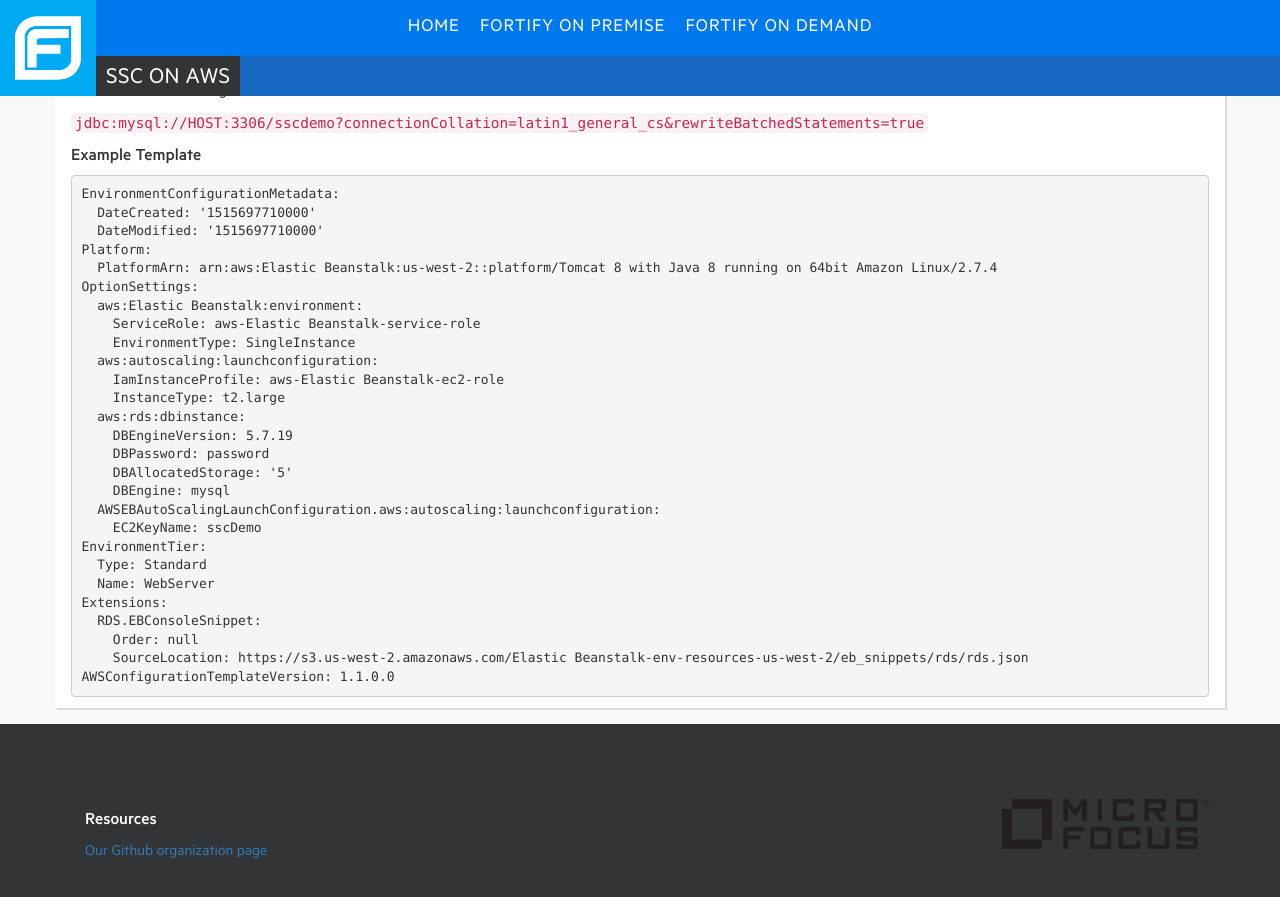
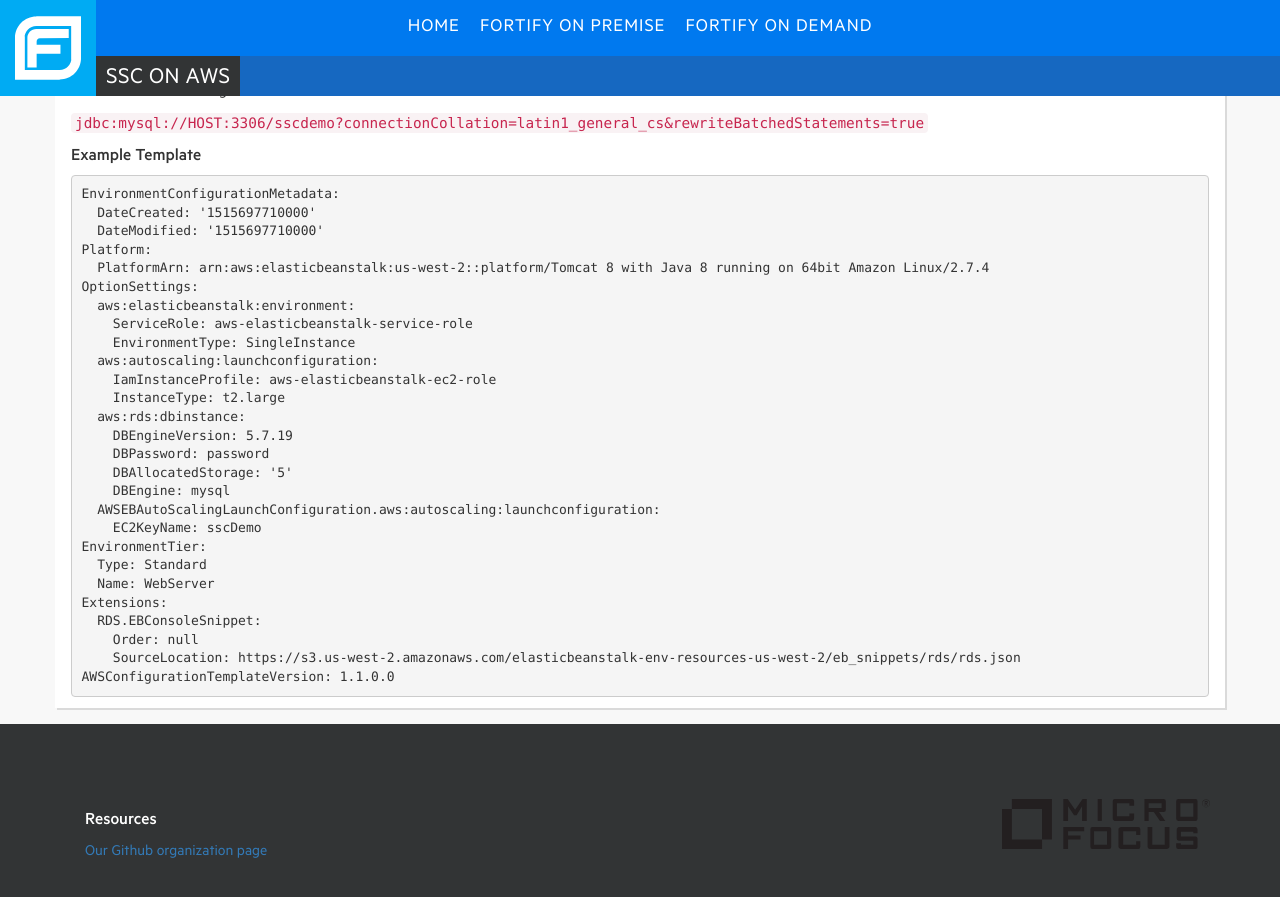
Before and after one commit to fortify/fortify.github.io, a Jekyll site: the page built from articles/ssc-on-aws.md, in a window 1280 px wide and 900 px high, scrolled down 2773 px. Shown: the top 897 px of the window. Built offline with Jekyll 4.4.1, drawn with Linux system fonts in a browser that asks for light colours; some of the changed text lies outside the part shown.

Commit message:
messed up previous commit with incorrect grep
Revert all changes from ellasticbeanstalk to ellastic beanstalk in scripts and urls

````diff
--- a/articles/ssc-on-aws.md
+++ b/articles/ssc-on-aws.md
@@ -39,10 +39,10 @@ packages:
     mysql: []
     mysql-connector-java: []
 option_settings:
-  - namespace: aws:Elastic Beanstalk:command
+  - namespace: aws:elasticbeanstalk:command
     option_name: Timeout
     value: 500
-  - namespace:  aws:Elastic Beanstalk:container:tomcat:jvmoptions
+  - namespace:  aws:elasticbeanstalk:container:tomcat:jvmoptions
     option_name:  "JVM Options"
     value:  "-Dfortify.home=/var/fortify"
 commands:
@@ -60,7 +60,7 @@ Add the `.ebextensions` folder to your SSC war file:
 * `jar -cvf ssc.war .`
 
 #### Create Application on AWS
-From the [Elastic Beanstalk Console](https://console.aws.amazon.com/Elastic Beanstalk) click "create a new application" and use the following settings:
+From the [Elastic Beanstalk Console](https://console.aws.amazon.com/elasticbeanstalk) click "create a new application" and use the following settings:
 
 * Choose any names
 * `Tier: Web Server`
@@ -94,7 +94,7 @@ Now log into the EC2 Host as ec2-user.  The following `ssc_rds_mysql_init.sh` sc
 #!/bin/bash
 
 #Get and parse RDS variables
-JSON=$(sudo /opt/Elastic Beanstalk/bin/get-config environment)
+JSON=$(sudo /opt/elasticbeanstalk/bin/get-config environment)
 RDS_HOSTNAME=$(python -c "import sys, json; print(json.load(sys.stdin)['RDS_HOSTNAME'])" <<< """$JSON""")
 RDS_PORT=$(python -c "import sys, json; print(json.load(sys.stdin)['RDS_PORT'])" <<< """$JSON""")
 RDS_USERNAME=$(python -c "import sys, json; print(json.load(sys.stdin)['RDS_USERNAME'])" <<< """$JSON""")
@@ -145,13 +145,13 @@ EnvironmentConfigurationMetadata:
   DateCreated: '1515697710000'
   DateModified: '1515697710000'
 Platform:
-  PlatformArn: arn:aws:Elastic Beanstalk:us-west-2::platform/Tomcat 8 with Java 8 running on 64bit Amazon Linux/2.7.4
+  PlatformArn: arn:aws:elasticbeanstalk:us-west-2::platform/Tomcat 8 with Java 8 running on 64bit Amazon Linux/2.7.4
 OptionSettings:
-  aws:Elastic Beanstalk:environment:
-    ServiceRole: aws-Elastic Beanstalk-service-role
+  aws:elasticbeanstalk:environment:
+    ServiceRole: aws-elasticbeanstalk-service-role
     EnvironmentType: SingleInstance
   aws:autoscaling:launchconfiguration:
-    IamInstanceProfile: aws-Elastic Beanstalk-ec2-role
+    IamInstanceProfile: aws-elasticbeanstalk-ec2-role
     InstanceType: t2.large
   aws:rds:dbinstance:
     DBEngineVersion: 5.7.19
@@ -166,6 +166,6 @@ EnvironmentTier:
 Extensions:
   RDS.EBConsoleSnippet:
     Order: null
-    SourceLocation: https://s3.us-west-2.amazonaws.com/Elastic Beanstalk-env-resources-us-west-2/eb_snippets/rds/rds.json
+    SourceLocation: https://s3.us-west-2.amazonaws.com/elasticbeanstalk-env-resources-us-west-2/eb_snippets/rds/rds.json
 AWSConfigurationTemplateVersion: 1.1.0.0
 ```
````
